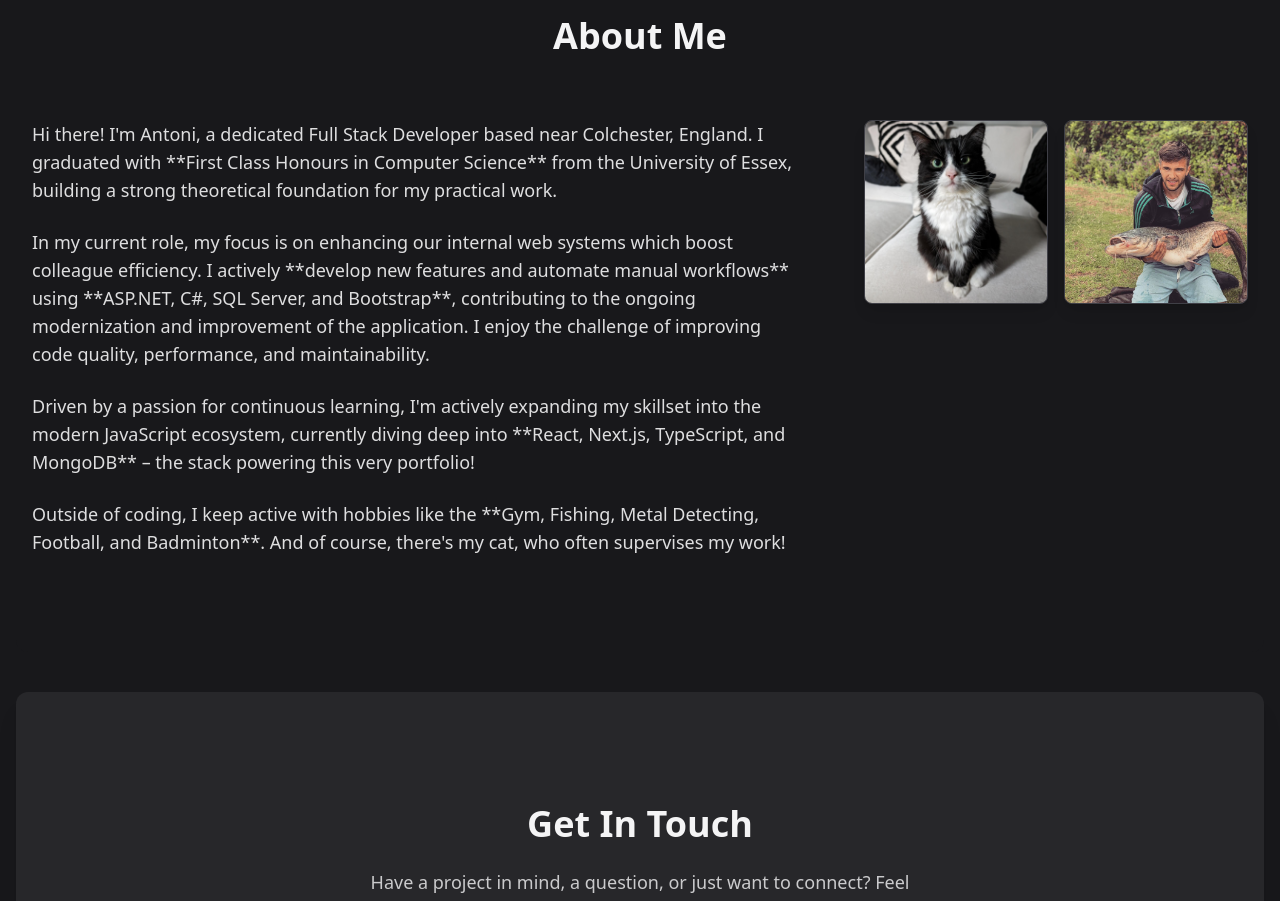
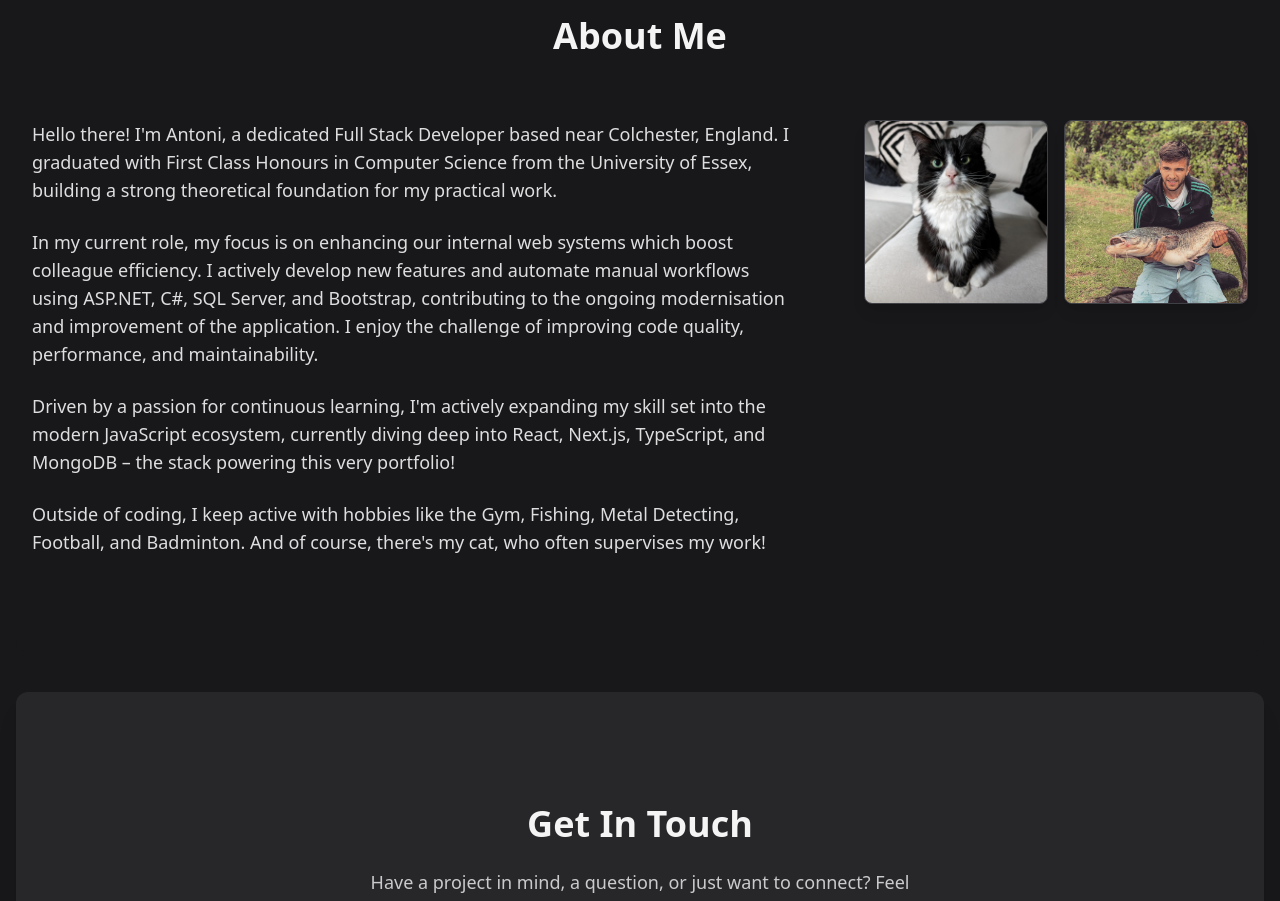
Before and after one commit to AntoniDev97/Portfolio, a Next.js app in the folder portfolio/: page / in a window 1280 px wide. Shown: the part 1700-2601 px from the top of the page. Built offline with nearby package versions, Linux system fonts and the light colour scheme; no server answers.

Commit message:
updated text

```diff
--- a/portfolio/app/components/AboutMe.tsx
+++ b/portfolio/app/components/AboutMe.tsx
@@ -43,29 +43,29 @@ const AboutMeSection = () => {
           >
             {/* Paragraphs remain the same */}
             <motion.p variants={itemVariants}>
-              Hi there! I'm Antoni, a dedicated Full Stack Developer based near
-              Colchester, England. I graduated with **First Class Honours in
-              Computer Science** from the University of Essex, building a strong
+              Hello there! I'm Antoni, a dedicated Full Stack Developer based
+              near Colchester, England. I graduated with First Class Honours in
+              Computer Science from the University of Essex, building a strong
               theoretical foundation for my practical work.
             </motion.p>
             <motion.p variants={itemVariants}>
               In my current role, my focus is on enhancing our internal web
-              systems which boost colleague efficiency. I actively **develop new
-              features and automate manual workflows** using **ASP.NET, C#, SQL
-              Server, and Bootstrap**, contributing to the ongoing modernization
+              systems which boost colleague efficiency. I actively develop new
+              features and automate manual workflows using ASP.NET, C#, SQL
+              Server, and Bootstrap, contributing to the ongoing modernisation
               and improvement of the application. I enjoy the challenge of
               improving code quality, performance, and maintainability.
             </motion.p>
             <motion.p variants={itemVariants}>
               Driven by a passion for continuous learning, I'm actively
-              expanding my skillset into the modern JavaScript ecosystem,
-              currently diving deep into **React, Next.js, TypeScript, and
-              MongoDB** – the stack powering this very portfolio!
+              expanding my skill set into the modern JavaScript ecosystem,
+              currently diving deep into React, Next.js, TypeScript, and MongoDB
+              – the stack powering this very portfolio!
             </motion.p>
             <motion.p variants={itemVariants}>
-              Outside of coding, I keep active with hobbies like the **Gym,
-              Fishing, Metal Detecting, Football, and Badminton**. And of
-              course, there's my cat, who often supervises my work!
+              Outside of coding, I keep active with hobbies like the Gym,
+              Fishing, Metal Detecting, Football, and Badminton. And of course,
+              there's my cat, who often supervises my work!
             </motion.p>
           </motion.div>
           {/* Image Column - Changed to Grid */}
```
